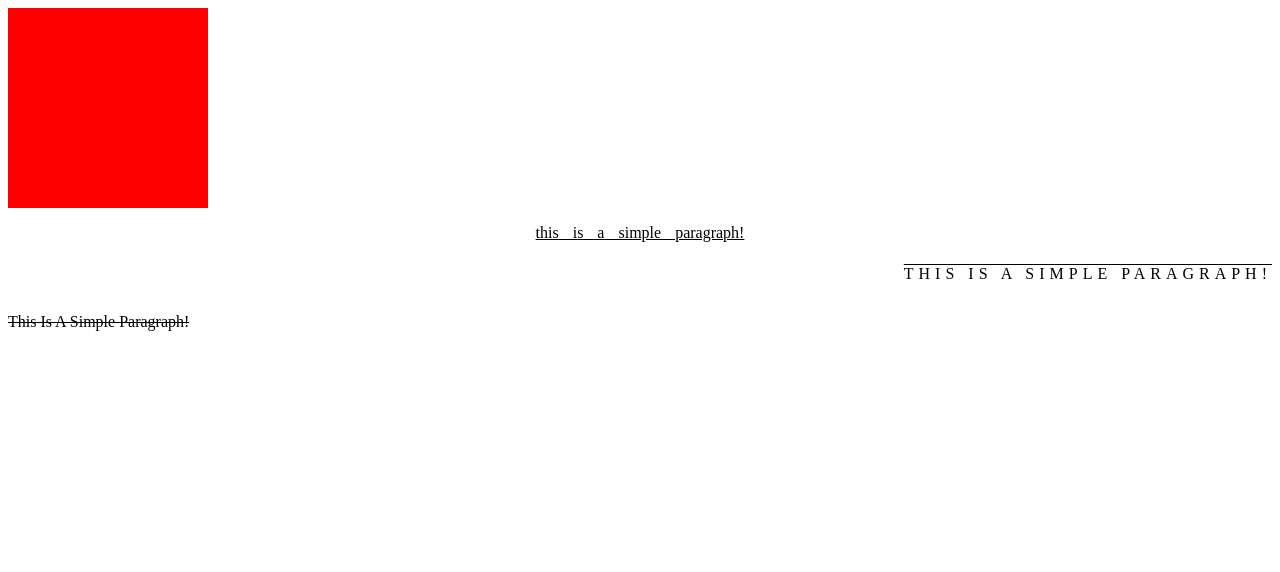
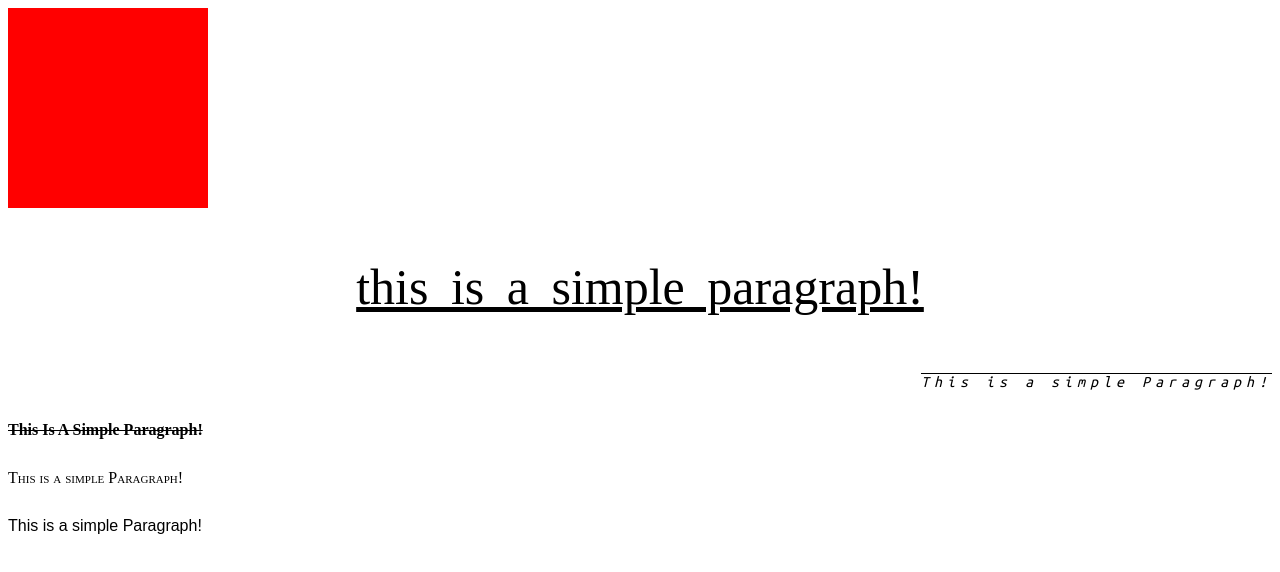
Before and after one commit to dastangoo/Skillshare_The_Complete_Web_Developer_Master_Class_Part1_Become_A_Professional_Web_Developer, a plain HTML site: page index.html in a window 1280 px wide. Drawn offline with Linux system fonts and the light colour scheme.

Commit message:
CSS Fonts

```diff
--- a/index.html
+++ b/index.html
@@ -3,6 +3,7 @@
 <head>
 	<meta charset="UTF-8">
 	<title>Learn HTML</title>
+	<link href="https://fonts.googleapis.com/css?family=Ubuntu+Mono" rel="stylesheet">
 	<style>
 		#div1 {
 			width: 200px;
@@ -14,20 +15,35 @@
 			text-align: center;
 			text-transform: lowercase;
 			word-spacing: 10px;
+			font-size: 50px;
+			font-family: "times new roman", times, serif;
 		}
 		#par2 {
 			text-decoration: overline;
 			text-align: right;
-			text-transform: uppercase;
+/*			text-transform: uppercase;*/
 			letter-spacing: 5px;
 			line-height: 2;
+			font-style: italic;
+			font-family: "Ubuntu Mono";
 		}
 		#par3 {
 			text-decoration: line-through;
 			text-align: left;
 			text-transform: capitalize;
 			line-height: 2;
+			font-weight: bold;
 		}
+		#par4 {
+			text-align: left;
+			line-height: 2;
+			font-variant: small-caps;
+		}
+		#par5 {
+			line-height: 2;
+			font-family: arial, helvetica, sans-serif;
+		}
+
 	</style>
 </head>
 <body>
@@ -35,5 +51,7 @@
 	<p id="par1">This is a simple Paragraph!</p>
 	<p id="par2">This is a simple Paragraph!</p>
 	<p id="par3">This is a simple Paragraph!</p>
+	<p id="par4">This is a simple Paragraph!</p>
+	<p id="par5">This is a simple Paragraph!</p>
 </body>
 </html>
```
